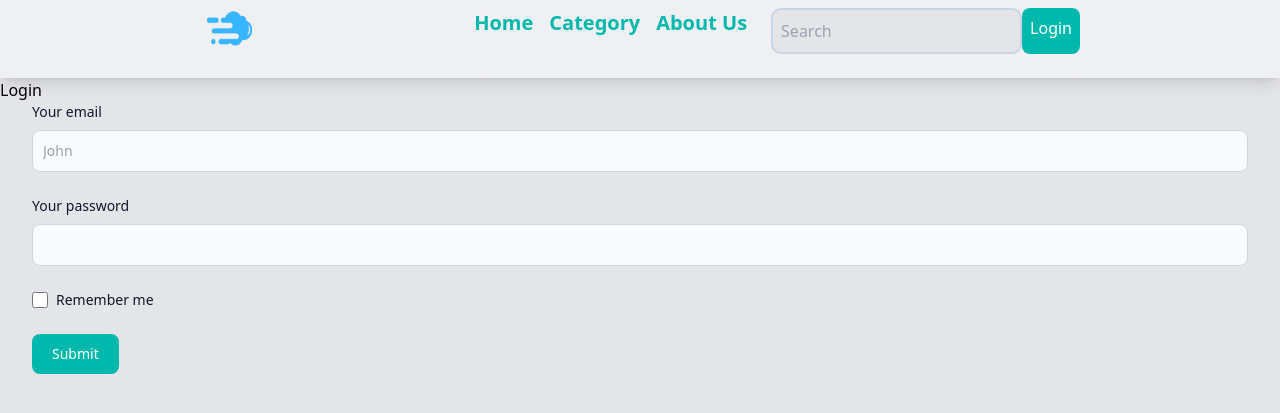
After one commit to monkeyband114/ForRealblog, a Django app: page /login/ in a window 1280 px wide. The commit adds this page. Shown: the top 413 px of the page. Run offline with Django 4.2, Linux system fonts and the light colour scheme.

Commit message:
Changes to be committed: 	modified:   base/Templates/base/home.html 	new file:   base/Templates/base/loginpage.html 	modified:   base/Templates/base/main.html 	modified:   base/Templates/base/postpage.html 	new file:   base/Templates/base/signup.html 	modified:   base/__pycache__/admin.cpython-310.pyc 	modified:   base/__pycache__/models.cpython-310.pyc 	modified:   base/__pycache__/urls.cpython-310.pyc 	modified:   base/__pycache__/views.cpython-310.pyc 	modified:   base/admin.py 	new file:   base/forms.py 	modified:   base/migrations/0001_initial.py 	modified:   base/migrations/__pycache__/0001_initial.cpython-310.pyc 	modified:   base/models.py 	modified:   base/urls.py 	modified:   base/views.py 	new file:   static/assets/Embedded-systems_bzqpyMe.png 	new file:   static/assets/FHD9OBKJFMTCA46.png 	new file:   static/assets/chevron.svg 	new file:   static/assets/images_JhEJOus.jfif 	new file:   static/assets/menu.svg 	renamed:    static/assets/1662188224281.png -> static/assets/mike.png 	modified:   static/css/vid.css 	modified:   static/js/app.js

```diff
--- a/base/Templates/base/home.html
+++ b/base/Templates/base/home.html
@@ -31,7 +31,7 @@
       We provide tech wide content
     </h1>
     <p
-      class="mb-8 text-lg font-normal text-white lg:text-xl sm:px-16 xl:px-48 dark:text-gray-400"
+      class="mb-8 text-lg font-normal text-white lg:text-black lg:text-xl sm:px-16 xl:px-48 dark:text-gray-400"
     >
       Here at verodini we focus on providing tech know how, and innovative
       articles about high tech long-term tecnological information in hardware
--- /dev/null
+++ b/base/Templates/base/loginpage.html
@@ -0,0 +1,62 @@
+{% extends 'base/main.html' %} {% load static %} {% block content %}
+<div>
+  <h1>Login</h1>
+</div>
+<div class="mx-8">
+  <form method="POST" action="">
+    {% csrf_token %}
+    <div class="mb-6">
+      <label
+        for="email"
+        class="block mb-2 text-sm font-medium text-gray-900 dark:text-gray-300"
+        >Your email</label
+      >
+      <input
+        type="username"
+        id="username"
+        name="username"
+        class="bg-gray-50 border border-gray-300 text-gray-900 text-sm rounded-lg focus:ring-blue-500 focus:border-blue-500 block w-full p-2.5 dark:bg-gray-700 dark:border-gray-600 dark:placeholder-gray-400 dark:text-white dark:focus:ring-blue-500 dark:focus:border-blue-500"
+        placeholder="John"
+        required=""
+      />
+    </div>
+    <div class="mb-6">
+      <label
+        for="password"
+        class="block mb-2 text-sm font-medium text-gray-900 dark:text-gray-300"
+        >Your password</label
+      >
+      <input
+        name="password"
+        type="password"
+        id="password"
+        class="bg-gray-50 border border-gray-300 text-gray-900 text-sm rounded-lg focus:ring-blue-500 focus:border-blue-500 block w-full p-2.5 dark:bg-gray-700 dark:border-gray-600 dark:placeholder-gray-400 dark:text-white dark:focus:ring-blue-500 dark:focus:border-blue-500"
+        required=""
+      />
+    </div>
+    <div class="flex items-start mb-6">
+      <div class="flex items-center h-5">
+        <input
+          id="remember"
+          type="checkbox"
+          value=""
+          class="w-4 h-4 bg-gray-50 rounded border border-gray-300 focus:ring-3 focus:ring-blue-300 dark:bg-gray-700 dark:border-gray-600 dark:focus:ring-blue-600 dark:ring-offset-gray-800"
+          required=""
+        />
+      </div>
+      <label
+        for="remember"
+        class="ml-2 text-sm font-medium text-gray-900 dark:text-gray-300"
+        >Remember me</label
+      >
+    </div>
+    <button
+      type="submit"
+      class="text-white bg-mainBlue hover:bg-mainBlue focus:ring-4 focus:outline-none focus:ring-blue-300 font-medium rounded-lg text-sm w-full sm:w-auto px-5 py-2.5 text-center dark:bg-mainBlue dark:hover:bg-blue-700 dark:focus:ring-blue-800"
+    >
+      Submit
+    </button>
+  </form>
+</div>
+
+{% endblock content %}
--- a/base/Templates/base/main.html
+++ b/base/Templates/base/main.html
@@ -41,13 +41,30 @@
           class="w-[60px] h-[40px]"
         />
       </div>
-      <div class="hidden md:flex flex-col md:flex-row justify-between">
+      <button id="butm" class="md:hidden w-[50px] h-[50px]">
+        <img
+          id="hamm"
+          src="{% static 'assets/menu.svg' %}"
+          alt=""
+          class="w-[40px] h-[40px]"
+        />
+        <img
+          id="hammx"
+          src="{% static 'assets/chevron.svg' %}"
+          alt=""
+          class="hidden w-[40px] h-[40px]"
+        />
+      </button>
+      <div
+        id="menu"
+        class="hidden absolute flex flex-col md:left-0 top-10 justify-self-end rounded-lg bg-slate-300 md:bg-lightGrey1 md:relative md:mt-0 md:top-0 md:flex flex-col md:flex-row md:justify-between"
+      >
         <ul class="flex flex-col md:flex-row justify-between mr-2">
           <li class="text-mainBlue font-semibold text-[20px] mr-4">Home</li>
           <li class="text-mainBlue font-semibold text-[20px] mr-4">Category</li>
           <li class="text-mainBlue font-semibold text-[20px] mr-4">About Us</li>
         </ul>
-        <div class="flex flex-col md:flex-row mb-2 pt-0 pb-4 gap-2">
+        <div class="flex flex-col md:flex-row mb-2 pt-0 pb-4">
           <input
             type="text"
             name="search"
@@ -55,13 +72,36 @@
             id="search"
             class="bg-lightGrey2 border-2 border-slate-300 rounded-[10px] p-2"
           />
-          <a href="#signup" class="bg-mainBlue rounded-lg text-white p-2"
-            >Signup</a
+          {% if request.user.is_authenticated %}
+          <a href="#" class="p-2">
+            <div class="rounded-full w-[20px] h-[20px]">
+              <img
+                src="{% static 'assets/mike.png' %}"
+                alt=""
+                class="object-contain rounded-full"
+              />
+            </div>
+            <div>
+              <p>{{user.username}}</p>
+            </div>
+          </a>
+          {% else %}
+          <a
+            href="{% url 'login' %}"
+            class="bg-mainBlue rounded-lg text-white p-2"
+            >Login</a
           >
+          {% endif %}
         </div>
       </div>
     </nav>
-    {% block content %} {% endblock content %}
+    {% if messages %}
+    <ul class="messages">
+      {% for message in messages %}
+      <li>{{ message }}</li>
+      {% endfor %}
+    </ul>
+    {% endif %} {% block content %} {% endblock content %}
     <script type="text/javascript" src="{% static 'js/app.js' %}"></script>
   </body>
 </html>
--- a/base/admin.py
+++ b/base/admin.py
@@ -1,5 +1,6 @@
 from django.contrib import admin
 from .models import Tags, Blogpost, Images, CommentChat
+
 
 
 admin.site.register(Tags)
--- a/base/models.py
+++ b/base/models.py
@@ -1,6 +1,9 @@
 from turtle import ondrag
 from django.db import models
 from django.contrib.auth.models import User
+from django.contrib.auth.models import AbstractUser
+
+
 
 class Tags(models.Model):
     name = models.CharField(null=True, blank=True, max_length=30)
--- a/base/urls.py
+++ b/base/urls.py
@@ -3,7 +3,8 @@ from .import views
 
 urlpatterns = [
     path('', views.homePage, name="home"),
+    path('login/', views.loginpage, name='login'),
     path('postpage/<str:pk>/', views.postPage, name="postpage"),
-    path('deletecomment/', views.ddeleteComment, name='delete-comment' )
+    path('deletecomment/', views.deleteComment, name='delete-comment')
 
 ]
--- a/base/views.py
+++ b/base/views.py
@@ -1,10 +1,34 @@
 from email.message import Message
+from tkinter.messagebox import NO
+from django.contrib import messages
 import json
 from multiprocessing import context
 from django.shortcuts import redirect, render
 from . models import *
+from django.contrib.auth import authenticate, login, logout
 from django.http import HttpResponse, JsonResponse
 
+
+def loginpage(request):
+    if request.method == 'POST':
+        username = request.POST.get('username').lower()
+        password = request.POST.get('password')
+
+        try:
+            user = User.objects.get(username=username)
+        except:
+            messages.error(request, 'user dosnot exist')
+
+        user = authenticate(request, username=username, password=password)
+
+        if user is not None:
+            login(request,user)
+            return redirect('home')
+        else:
+            messages.error(request, 'password not correct')
+
+    context = {}
+    return render(request, 'base/loginpage.html', context)
 
 
 def homePage(request):
@@ -18,7 +42,7 @@ def homePage(request):
 def postPage(request, pk):
     post = Blogpost.objects.get(id=pk)
     tags = post.tag.all()
-
+    users = User.objects.all()
     post_comment = post.commentchat_set.all().order_by('-created')
 
     if request.method == 'POST':
@@ -27,12 +51,13 @@ def postPage(request, pk):
             post = post,
             comment=request.POST.get('body')
         )
+        return redirect('postpage', pk=post.id)
 
     context = {'post': post, 'tags': tags, 'post_comment':post_comment}
     return render(request, 'base/postpage.html', context)
 
 
-def ddeleteComment(request):
+def deleteComment(request):
     data = json.loads(request.body)
     userId = data['userId']
     commentId = data['commentId']
--- a/static/css/vid.css
+++ b/static/css/vid.css
@@ -555,6 +555,30 @@ video {
   position: static;
 }
 
+.absolute {
+  position: absolute;
+}
+
+.relative {
+  position: relative;
+}
+
+.top-6 {
+  top: 1.5rem;
+}
+
+.top-10 {
+  top: 2.5rem;
+}
+
+.left-\[200px\] {
+  left: 200px;
+}
+
+.left-\[300px\] {
+  left: 300px;
+}
+
 .mx-auto {
   margin-left: auto;
   margin-right: auto;
@@ -631,6 +651,10 @@ video {
   margin-top: 1.5rem;
 }
 
+.mb-6 {
+  margin-bottom: 1.5rem;
+}
+
 .block {
   display: block;
 }
@@ -679,6 +707,18 @@ video {
   height: 20px;
 }
 
+.h-\[60px\] {
+  height: 60px;
+}
+
+.h-\[50px\] {
+  height: 50px;
+}
+
+.h-4 {
+  height: 1rem;
+}
+
 .w-5 {
   width: 1.25rem;
 }
@@ -697,6 +737,18 @@ video {
 
 .w-\[20px\] {
   width: 20px;
+}
+
+.w-\[50px\] {
+  width: 50px;
+}
+
+.w-\[40px\] {
+  width: 40px;
+}
+
+.w-4 {
+  width: 1rem;
 }
 
 .max-w-screen-xl {
@@ -723,8 +775,20 @@ video {
   flex-wrap: wrap;
 }
 
+.items-start {
+  align-items: flex-start;
+}
+
+.items-end {
+  align-items: flex-end;
+}
+
 .items-center {
   align-items: center;
+}
+
+.justify-end {
+  justify-content: flex-end;
 }
 
 .justify-center {
@@ -743,10 +807,18 @@ video {
   gap: 0.5rem;
 }
 
+.gap-6 {
+  gap: 1.5rem;
+}
+
 .space-y-4 > :not([hidden]) ~ :not([hidden]) {
   --tw-space-y-reverse: 0;
   margin-top: calc(1rem * calc(1 - var(--tw-space-y-reverse)));
   margin-bottom: calc(1rem * var(--tw-space-y-reverse));
+}
+
+.justify-self-end {
+  justify-self: end;
 }
 
 .overflow-hidden {
@@ -794,6 +866,11 @@ video {
   border-color: hsla(176, 100%, 36%, 1);
 }
 
+.border-gray-300 {
+  --tw-border-opacity: 1;
+  border-color: rgb(209 213 219 / var(--tw-border-opacity));
+}
+
 .bg-white {
   --tw-bg-opacity: 1;
   background-color: rgb(255 255 255 / var(--tw-bg-opacity));
@@ -833,6 +910,16 @@ video {
   background-color: rgb(59 130 246 / var(--tw-bg-opacity));
 }
 
+.bg-slate-300 {
+  --tw-bg-opacity: 1;
+  background-color: rgb(203 213 225 / var(--tw-bg-opacity));
+}
+
+.bg-gray-50 {
+  --tw-bg-opacity: 1;
+  background-color: rgb(249 250 251 / var(--tw-bg-opacity));
+}
+
 .bg-\[url\(https\:\/\/images\.unsplash\.com\/photo-1575089976121-8ed7b2a54265\?ixlib\=rb-1\.2\.1\&ixid\=MnwxMjA3fDB8MHxwaG90by1wYWdlfHx8fGVufDB8fHx8\&auto\=format\&fit\=crop\&w\=687\&q\=80\)\] {
   background-image: url(https://images.unsplash.com/photo-1575089976121-8ed7b2a54265?ixlib=rb-1.2.1&ixid=MnwxMjA3fDB8MHxwaG90by1wYWdlfHx8fGVufDB8fHx8&auto=format&fit=crop&w=687&q=80);
 }
@@ -854,6 +941,10 @@ video {
   padding: 0.5rem;
 }
 
+.p-2\.5 {
+  padding: 0.625rem;
+}
+
 .py-8 {
   padding-top: 2rem;
   padding-bottom: 2rem;
@@ -919,9 +1005,14 @@ video {
   padding-right: 4rem;
 }
 
-.px-\[200px\] {
-  padding-left: 200px;
-  padding-right: 200px;
+.py-2\.5 {
+  padding-top: 0.625rem;
+  padding-bottom: 0.625rem;
+}
+
+.py-2 {
+  padding-top: 0.5rem;
+  padding-bottom: 0.5rem;
 }
 
 .pr-4 {
@@ -1032,19 +1118,13 @@ video {
   color: rgb(55 65 81 / var(--tw-text-opacity));
 }
 
+.text-mainBlue {
+  color: hsla(176, 100%, 36%, 1);
+}
+
 .text-white {
   --tw-text-opacity: 1;
   color: rgb(255 255 255 / var(--tw-text-opacity));
-}
-
-.text-gray-900 {
-  --tw-text-opacity: 1;
-  color: rgb(17 24 39 / var(--tw-text-opacity));
-}
-
-.text-gray-500 {
-  --tw-text-opacity: 1;
-  color: rgb(107 114 128 / var(--tw-text-opacity));
 }
 
 .text-gray-400 {
@@ -1052,8 +1132,9 @@ video {
   color: rgb(156 163 175 / var(--tw-text-opacity));
 }
 
-.text-mainBlue {
-  color: hsla(176, 100%, 36%, 1);
+.text-gray-500 {
+  --tw-text-opacity: 1;
+  color: rgb(107 114 128 / var(--tw-text-opacity));
 }
 
 .text-gray-600 {
@@ -1071,9 +1152,14 @@ video {
   color: rgb(100 116 139 / var(--tw-text-opacity));
 }
 
-.text-slate-900 {
+.text-gray-900 {
   --tw-text-opacity: 1;
-  color: rgb(15 23 42 / var(--tw-text-opacity));
+  color: rgb(17 24 39 / var(--tw-text-opacity));
+}
+
+.text-blue-600 {
+  --tw-text-opacity: 1;
+  color: rgb(37 99 235 / var(--tw-text-opacity));
 }
 
 .bg-blend-darken {
@@ -1128,18 +1257,71 @@ video {
     color: rgb(156 163 175 / var(--tw-text-opacity));
   }
 
+  .dark\:text-gray-300 {
+    --tw-text-opacity: 1;
+    color: rgb(209 213 219 / var(--tw-text-opacity));
+  }
+
+  .dark\:text-blue-500 {
+    --tw-text-opacity: 1;
+    color: rgb(59 130 246 / var(--tw-text-opacity));
+  }
+
+  .dark\:placeholder-gray-400::-moz-placeholder {
+    --tw-placeholder-opacity: 1;
+    color: rgb(156 163 175 / var(--tw-placeholder-opacity));
+  }
+
+  .dark\:placeholder-gray-400::placeholder {
+    --tw-placeholder-opacity: 1;
+    color: rgb(156 163 175 / var(--tw-placeholder-opacity));
+  }
+
+  .dark\:ring-offset-gray-800 {
+    --tw-ring-offset-color: #1f2937;
+  }
+
   .dark\:hover\:bg-gray-700:hover {
     --tw-bg-opacity: 1;
     background-color: rgb(55 65 81 / var(--tw-bg-opacity));
+  }
+
+  .dark\:hover\:bg-blue-700:hover {
+    --tw-bg-opacity: 1;
+    background-color: rgb(29 78 216 / var(--tw-bg-opacity));
   }
 
   .dark\:hover\:text-gray-400:hover {
     --tw-text-opacity: 1;
     color: rgb(156 163 175 / var(--tw-text-opacity));
   }
+
+  .dark\:focus\:border-blue-500:focus {
+    --tw-border-opacity: 1;
+    border-color: rgb(59 130 246 / var(--tw-border-opacity));
+  }
+
+  .dark\:focus\:ring-blue-500:focus {
+    --tw-ring-opacity: 1;
+    --tw-ring-color: rgb(59 130 246 / var(--tw-ring-opacity));
+  }
+
+  .dark\:focus\:ring-blue-600:focus {
+    --tw-ring-opacity: 1;
+    --tw-ring-color: rgb(37 99 235 / var(--tw-ring-opacity));
+  }
+
+  .dark\:focus\:ring-blue-800:focus {
+    --tw-ring-opacity: 1;
+    --tw-ring-color: rgb(30 64 175 / var(--tw-ring-opacity));
+  }
 }
 
 @media (min-width: 480px) {
+  .sm\:w-auto {
+    width: auto;
+  }
+
   .sm\:flex-row {
     flex-direction: row;
   }
@@ -1171,26 +1353,58 @@ video {
 }
 
 @media (min-width: 768px) {
+  .md\:relative {
+    position: relative;
+  }
+
+  .md\:top-0 {
+    top: 0px;
+  }
+
+  .md\:left-0 {
+    left: 0px;
+  }
+
+  .md\:mt-0 {
+    margin-top: 0px;
+  }
+
   .md\:flex {
     display: flex;
+  }
+
+  .md\:hidden {
+    display: none;
   }
 
   .md\:max-w-screen-md {
     max-width: 768px;
   }
 
+  .md\:grid-cols-2 {
+    grid-template-columns: repeat(2, minmax(0, 1fr));
+  }
+
   .md\:flex-row {
     flex-direction: row;
+  }
+
+  .md\:justify-between {
+    justify-content: space-between;
+  }
+
+  .md\:bg-lightGrey1 {
+    --tw-bg-opacity: 1;
+    background-color: rgb(239 240 243 / var(--tw-bg-opacity));
+  }
+
+  .md\:bg-none {
+    background-image: none;
   }
 
   .md\:text-5xl {
     font-size: 3rem;
     line-height: 1;
-  }
-
-  .md\:brightness-100 {
-    --tw-brightness: brightness(1);
-    filter: var(--tw-blur) var(--tw-brightness) var(--tw-contrast) var(--tw-grayscale) var(--tw-hue-rotate) var(--tw-invert) var(--tw-saturate) var(--tw-sepia) var(--tw-drop-shadow);
   }
 }
 
--- a/static/js/app.js
+++ b/static/js/app.js
@@ -1,6 +1,18 @@
 let coment = document.getElementsByClassName("delle");
 
 console.log("js working");
+
+let butn = document.getElementById("butm");
+let hammer = document.getElementById("hamm");
+let hammerx = document.getElementById("hammx");
+let menu = document.getElementById("menu");
+
+butn.addEventListener("click", () => {
+  console.log("click");
+  hammer.classList.toggle("hidden");
+  menu.classList.toggle("hidden");
+  hammerx.classList.toggle("hidden");
+});
 
 for (let i = 0; i < coment.length; i++) {
   coment[i].addEventListener("click", () => {
```
Also changed, not shown: other parts of static/css/vid.css (+55 -22 lines), base/Templates/base/postpage.html (+8 -5 lines), base/Templates/base/signup.html (added, +58 -0 lines), base/forms.py (added, +9 -0 lines), base/migrations/0001_initial.py, static/assets/Embedded-systems_bzqpyMe.png (added), static/assets/FHD9OBKJFMTCA46.png (added), static/assets/chevron.svg (added), static/assets/images_JhEJOus.jfif (added), static/assets/menu.svg (added), static/assets/mike.png (renamed from static/assets/1662188224281.png).
